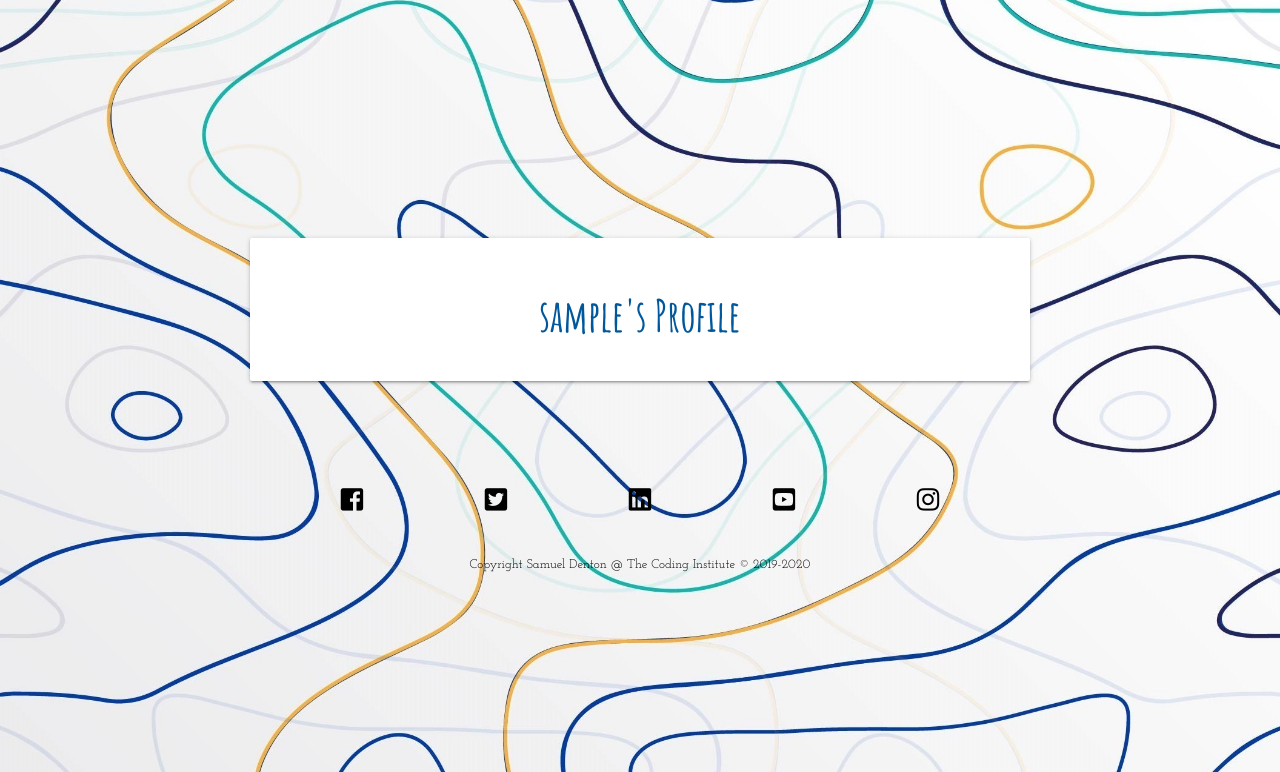
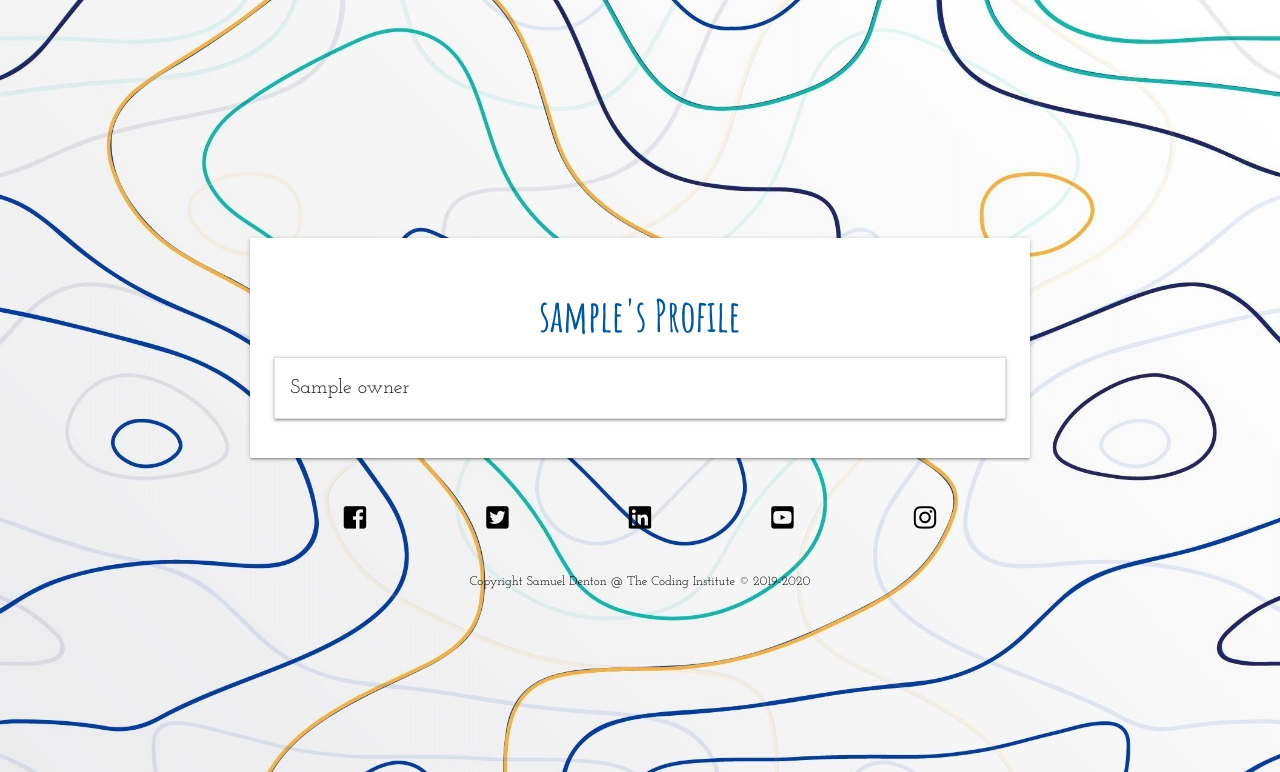
Before and after one commit to Code-Institute-Submissions/DamSenton-Walkies_AprResub, a Flask app: a page that uses templates/walker-profile.html in a window 1280 px wide. Shown: the top 772 px of the page. Run offline with Flask 2, Linux system fonts and the light colour scheme; the visitor is signed in with stand-in values (Sample User, id 1); a database or web service that is not in the repository returns one stand-in record (values such as "Sample title"); some libraries are stand-ins or nearby versions.

Commit message:
further styled the walker profile to display matched dogs in a collapsible menu instead of showing all results on the screen. Need to pull in data from 'mongo.db.walks' in order to show the walker which types of walks the owner has requested

```diff
--- a/app.py
+++ b/app.py
@@ -263,10 +263,12 @@ def walker_profile(walker_username):
     walker = mongo.db.walkers.find_one(
         {"walker_username": session["user"]})
     owners = mongo.db.owners.find()
+    walks = list(mongo.db.walks.find())
     if session["user"]:
         return render_template(
             "walker-profile.html",
-            walker=walker, owners=owners)
+            walker_username=walker_username,
+            walker=walker, owners=owners, walks=walks)
 
     return redirect(url_for("sign_in_walker"))
 
--- a/templates/walker-profile.html
+++ b/templates/walker-profile.html
@@ -9,29 +9,38 @@
                 <h3 class="center-align light-blue-text text-darken-4">{{ walker.walker_username }}'s Profile
                 </h3>
 
-                <div class="container">
+                <ul class="collapsible">
+                    {% for owner in owners %}
+
+
+                    <li>
+                        <div class="collapsible-header">{{ owner.dog_name }}</div>
+                        <div class="collapsible-body">
                             <div class="row matched-owners">
-                        {% for owner in owners %}
+
                                 <div class="col-12 owner-info">
 
                                     {% if walker.age_group == owner.preferred_age_group and walker.walker_location == owner.owner_location %}
-                            {{ owner.dog_image }}<br>
-                            {{ owner.owner_username }}<br>
-                            {{ owner.owner_location }}<br>
-                            <a href="mailto:{{ owner.owner_email }}"> {{ owner.owner_email}}</a><br>
-                            {{ owner.dog_name }}<br>
+                                    <p>Owner: {{ owner.owner_username.capitalize() }}</p><br>
+                                    <p>Location: {{ owner.owner_location.capitalize() }}</p><br>
+                                    <p>Email: <a href="mailto:{{ owner.owner_email }}"> {{ owner.owner_email}}</a></p><br>
                                     <hr class="block-divider">
                                     {% endif %}
                                 </div>
 
+
                                 {% endfor %}
 
                             </div>
-
                         </div>
 
 
-            </div>
+                    </li>
+                </ul>
+
+
+
+
             </div>
         </div>
     </div>
```
Lines whose indentation alone changed are shown as unchanged.
